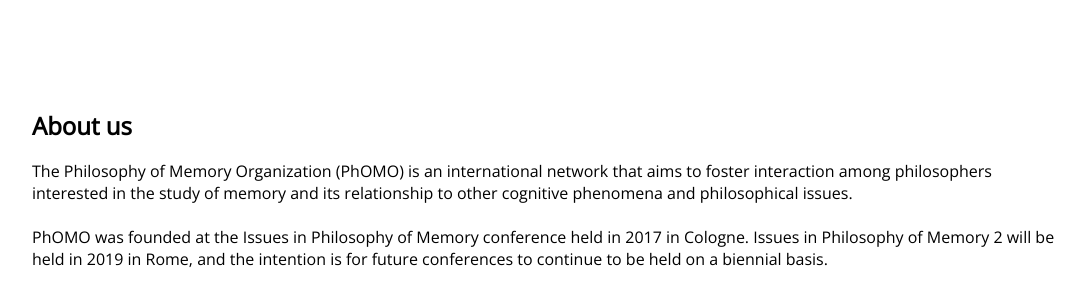
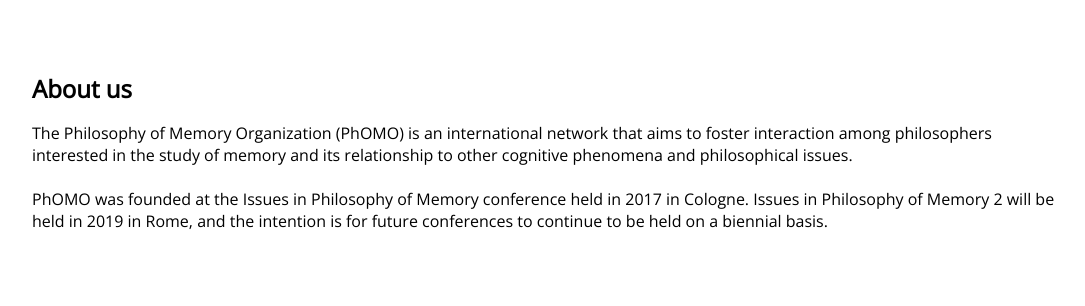
Before and after one commit to andresantanna/andresantanna.github.io, a Jekyll site: the page pages/otago-mtt.html, which Jekyll copies as it is, in a window 1280 px wide. Shown: the top 306 px of the page, without its empty margins (96-1181 px from the left). Built offline with Jekyll 4.4.1, drawn with Linux system fonts in a browser that asks for light colours.

Commit message:
Update main-sub.css

```diff
--- a/css/main-sub.css
+++ b/css/main-sub.css
@@ -1,6 +1,6 @@
 div.container {
 	width: 80%;
-	margin: 3cm auto;
+	margin: 2cm auto;
 	font-family: 'Open Sans', 'Sans Serif';
 }
 
```
